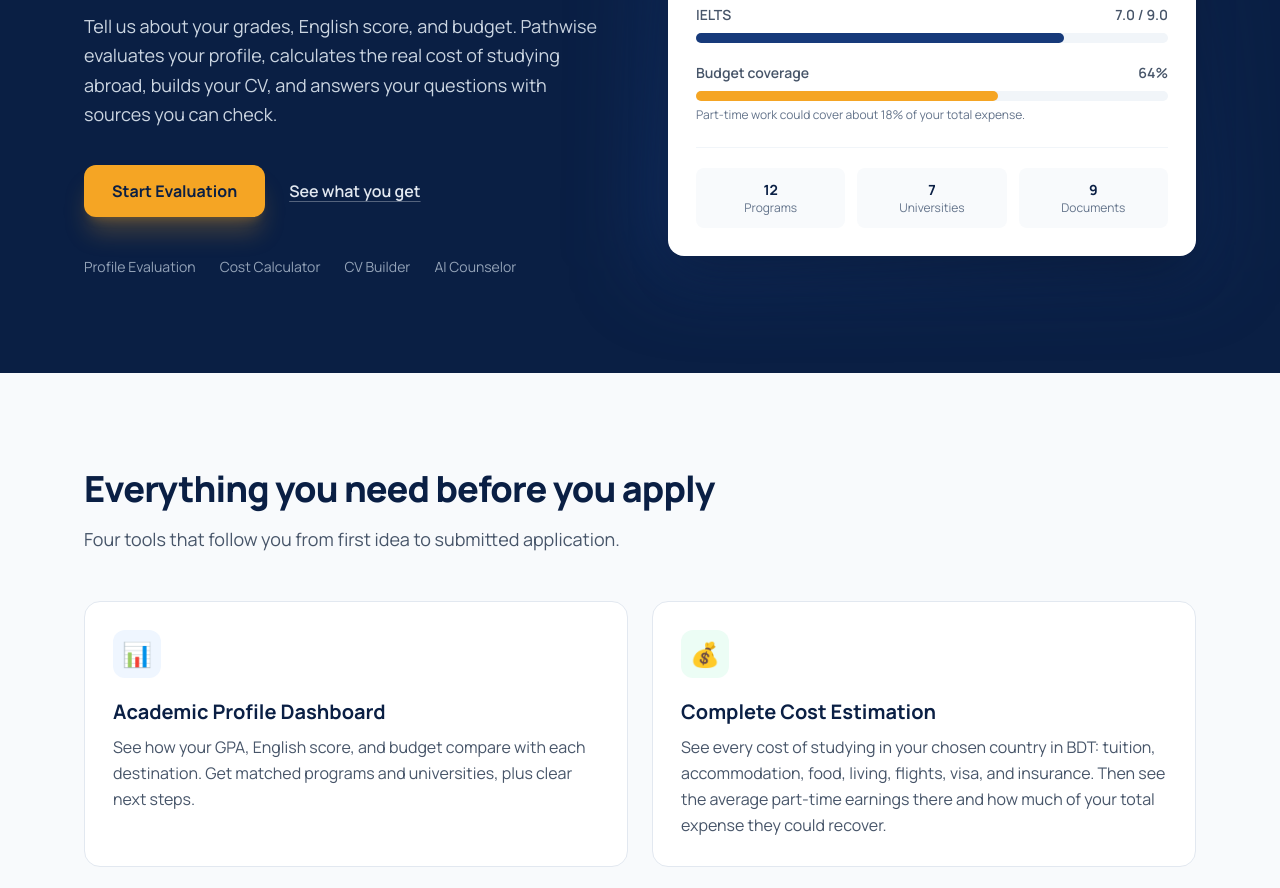
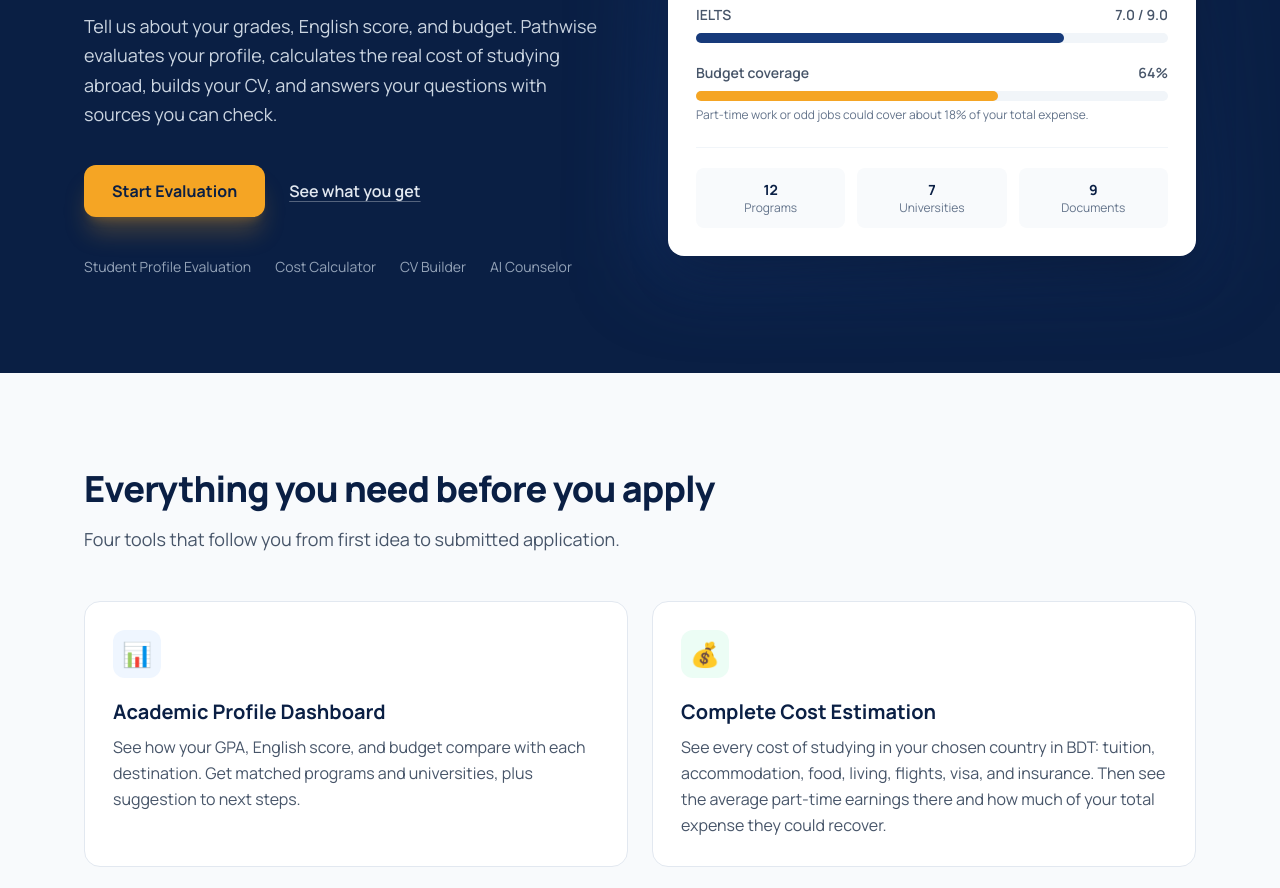
Before and after one commit to piash1401/PathWise, a plain HTML site: page frontend/index.html in a window 1280 px wide. Shown: the part 336-1224 px from the top of the page. Drawn offline with nearby package versions, Linux system fonts and the light colour scheme.

Commit message:
Instruction Modifications

```diff
--- a/frontend/index.html
+++ b/frontend/index.html
@@ -76,7 +76,7 @@
             <a href="#profile" class="text-slate-200 hover:text-white font-semibold px-2 py-3 underline underline-offset-4 decoration-white/30 hover:decoration-white">See what you get</a>
           </div>
           <ul class="mt-10 flex flex-wrap gap-x-6 gap-y-2 text-sm text-slate-400">
-            <li>Profile Evaluation</li>
+            <li>Student Profile Evaluation</li>
             <li>Cost Calculator</li>
             <li>CV Builder</li>
             <li>AI Counselor</li>
@@ -106,7 +106,7 @@
               <div>
                 <div class="flex justify-between font-semibold text-slate-600"><span>Budget coverage</span><span>64%</span></div>
                 <div class="mt-2 h-2.5 bg-slate-100 rounded-full"><div class="h-full w-[64%] bg-accent rounded-full"></div></div>
-                <p class="mt-1.5 text-xs text-slate-500">Part-time work could cover about 18% of your total expense.</p>
+                <p class="mt-1.5 text-xs text-slate-500">Part-time work or odd jobs could cover about 18% of your total expense.</p>
               </div>
             </div>
             <div class="mt-6 pt-5 border-t border-slate-100 grid grid-cols-3 gap-3 text-center text-xs">
@@ -131,7 +131,7 @@
           <article id="profile" class="scroll-mt-24 bg-white rounded-2xl p-7 border border-slate-200 hover:border-navy-700/40 transition-colors">
             <div class="w-12 h-12 rounded-xl bg-blue-50 flex items-center justify-center text-2xl" aria-hidden="true">📊</div>
             <h3 class="mt-5 text-xl font-bold text-navy-900">Academic Profile Dashboard</h3>
-            <p class="mt-2 text-slate-600 leading-relaxed">See how your GPA, English score, and budget compare with each destination. Get matched programs and universities, plus clear next steps.</p>
+            <p class="mt-2 text-slate-600 leading-relaxed">See how your GPA, English score, and budget compare with each destination. Get matched programs and universities, plus suggestion to next steps.</p>
           </article>
 
           <article id="costs" class="scroll-mt-24 bg-white rounded-2xl p-7 border border-slate-200 hover:border-navy-700/40 transition-colors">
@@ -171,7 +171,7 @@
   <footer class="bg-navy-900 text-slate-400 text-sm">
     <div class="max-w-6xl mx-auto px-5 py-8 flex flex-col sm:flex-row justify-between gap-2">
       <p class="font-semibold text-slate-200">Pathwise</p>
-      <p>Built as a capstone project. Always confirm requirements with official university and government sources.</p>
+      <p>This system was built as a capstone project. Always confirm requirements with official university and government sources.</p>
     </div>
   </footer>
 
@@ -220,7 +220,7 @@
             <input id="score" name="score" type="number" inputmode="decimal" step="0.5" min="0" max="9" required placeholder="e.g. 6.5" aria-label="English score"
               class="rounded-lg border border-slate-300 px-3.5 py-2.5 focus:outline-none focus:border-navy-700 focus:ring-2 focus:ring-navy-700/20">
           </div>
-          <p class="err mt-1 text-xs text-red-600 hidden" data-for="score" id="score-err">Enter an IELTS score between 0 and 9.</p>
+          <p class="err mt-1 text-xs text-red-600 hidden" data-for="score" id="score-err">Enter your IELTS score between 0 and 9.</p>
         </div>
 
         <div>
```
